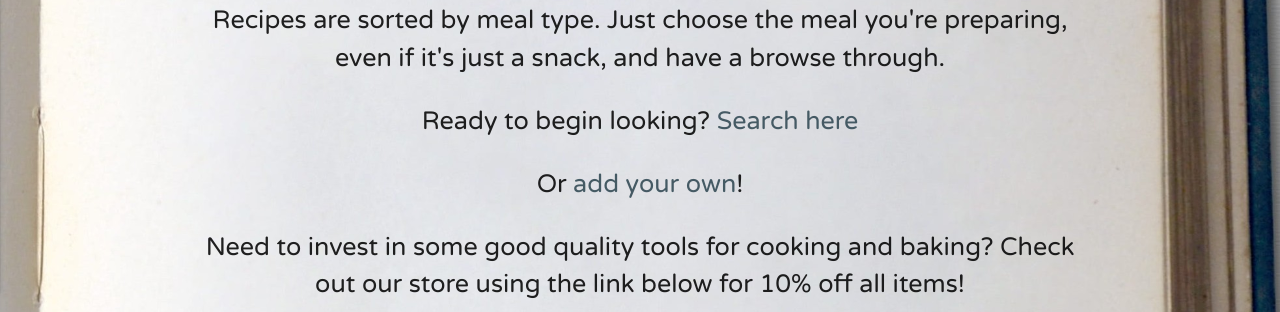
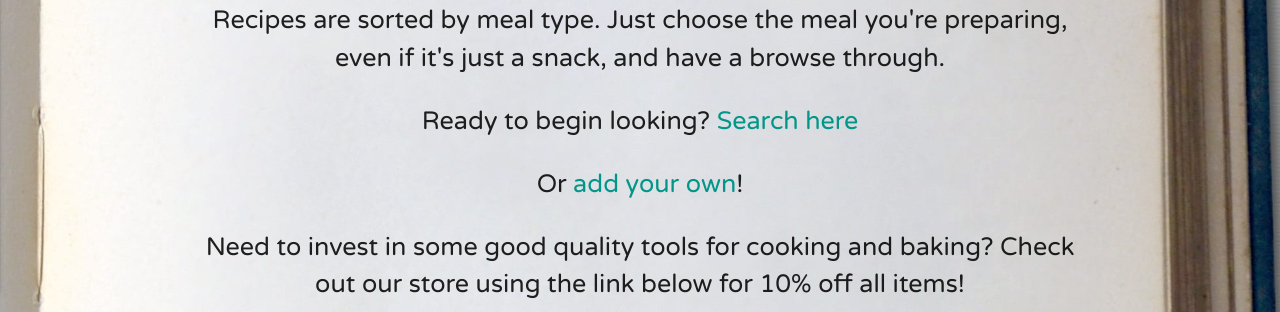
Before and after one commit to Tilly3g/love-recipes, a Flask app: page /home_page in a window 1280 px wide. Shown: the part 568-880 px from the top of the page. Run offline with Flask 2, Linux system fonts and the light colour scheme; some libraries are stand-ins or nearby versions; some web fonts are replaced.

Commit message:
Make links to search and add recipes on home page more visible, turn off debug mode

```diff
--- a/templates/index.html
+++ b/templates/index.html
@@ -13,9 +13,9 @@
 
         <p>If you have recently discovered an amazing recipe that is just too good to keep to yourself, share it with the world on Love Recipes! Or if you want to try something new, search the recipes already on our website. If you don't know what you want to make and are looking for inspiration, don't worry! Recipes are sorted by meal type. Just choose the meal you're preparing, even if it's just a snack, and have a browse through.</p>
 
-        <p>Ready to begin looking? <a class="blue-grey-text text-darken-2" href="{{url_for('get_recipes')}}">Search here</a></p>
+        <p>Ready to begin looking? <a class="teal-text" href="{{url_for('get_recipes')}}">Search here</a></p>
 
-        <p>Or <a class="blue-grey-text text-darken-2" href="{{url_for('add_recipe')}}">add your own</a>!</p>
+        <p>Or <a class="teal-text" href="{{url_for('add_recipe')}}">add your own</a>!</p>
 
         <p>Need to invest in some good quality tools for cooking and baking? Check out our store using the link below for 10% off all items!</p>
         <a href="https://www.amazon.co.uk/kitchen-cookware-dining-glassware-cutlery-pans/b?ie=UTF8&node=392546011" target="_blank" class="btn">Shop now!</a>
```
Also changed, not shown: app.py (+4 -4 lines).
